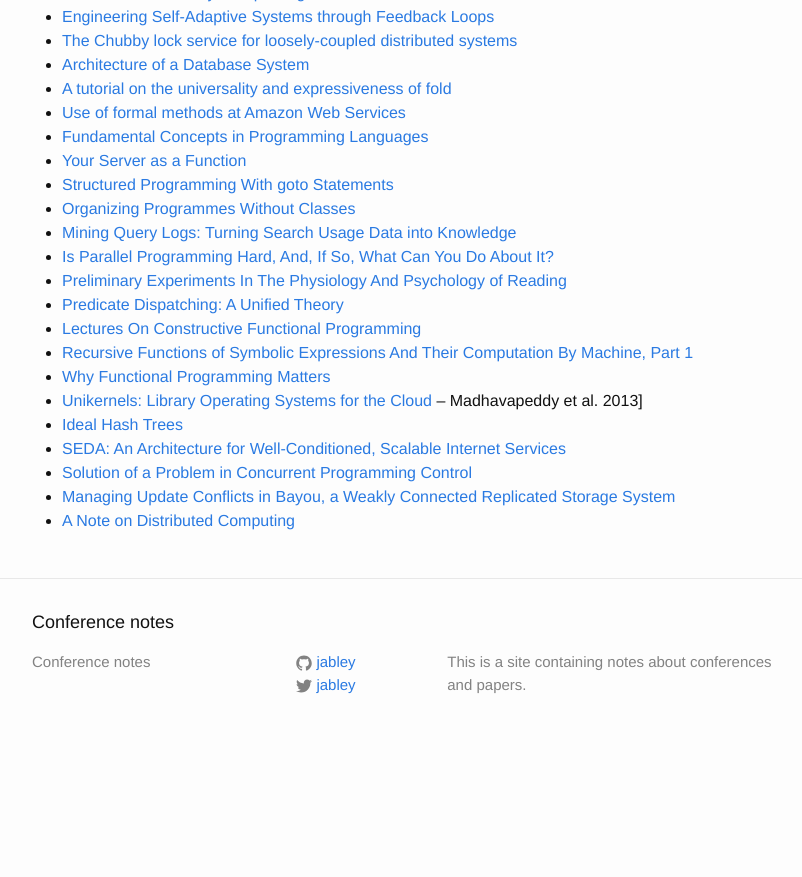
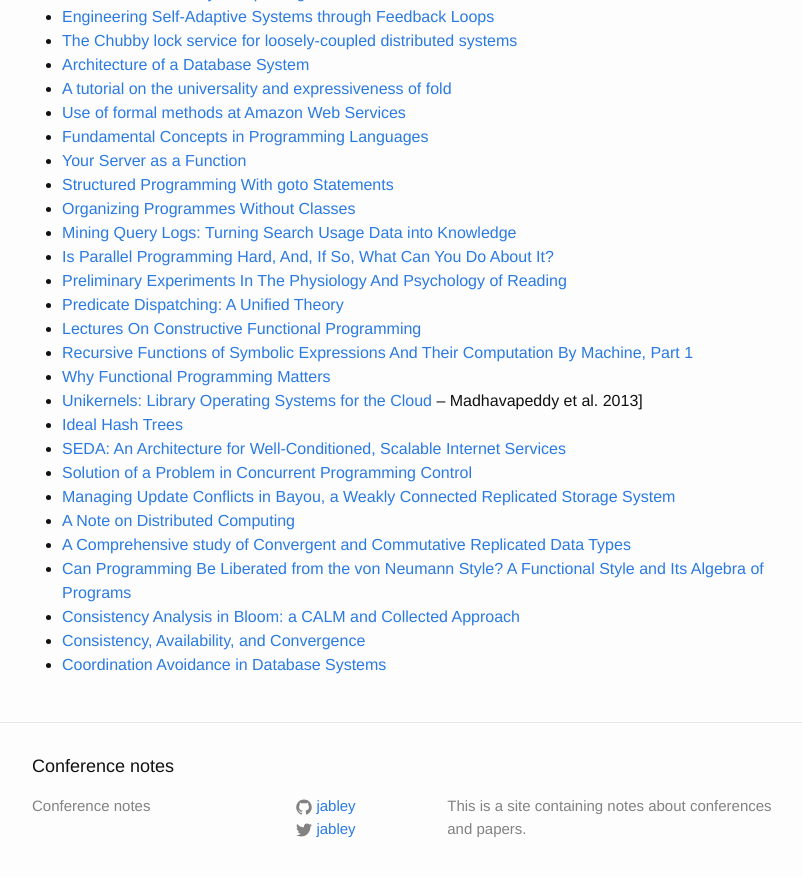
Before and after one commit to jabley/confnotes.club, a Jekyll site: the page built from _papers/index.md, in a window 1280 px wide and 900 px high, scrolled down 624 px. Shown: the top 877 px of the window, without its empty margins (238-1040 px from the left). Built offline with Jekyll 4.4.1, drawn with Linux system fonts in a browser that asks for light colours; before the commit the page ends 1380 px from its top, so only the background shows below that.

Commit message:
Add more things
See http://blog.acolyer.org/2015/03/15/desert-island-papers-jonas-boner/

```diff
--- a/_papers/index.md
+++ b/_papers/index.md
@@ -45,3 +45,8 @@ Not necessarily papers we love, but we try to continually learn and improve. Rea
 - [Solution of a Problem in Concurrent Programming Control](http://www.di.ens.fr/~pouzet/cours/systeme/bib/dijkstra.pdf)
 - [Managing Update Conflicts in Bayou, a Weakly Connected Replicated Storage System](http://zoo.cs.yale.edu/classes/cs422/2013/bib/terry95managing.pdf)
 - [A Note on Distributed Computing](https://github.com/papers-we-love/papers-we-love/blob/master/distributed_systems/a-note-on-distributed-computing.pdf)
+- [A Comprehensive study of Convergent and Commutative Replicated Data Types](https://hal.inria.fr/file/index/docid/555588/filename/techreport.pdf)
+- [Can Programming Be Liberated from the von Neumann Style? A Functional Style and Its Algebra of Programs](http://web.stanford.edu/class/cs242/readings/backus.pdf)
+- [Consistency Analysis in Bloom: a CALM and Collected Approach](http://db.cs.berkeley.edu/papers/cidr11-bloom.pdf)
+- [Consistency, Availability, and Convergence](http://www.cs.utexas.edu/users/dahlin/papers/cac-tr.pdf)
+- [Coordination Avoidance in Database Systems](http://www.vldb.org/pvldb/vol8/p185-bailis.pdf)
```
